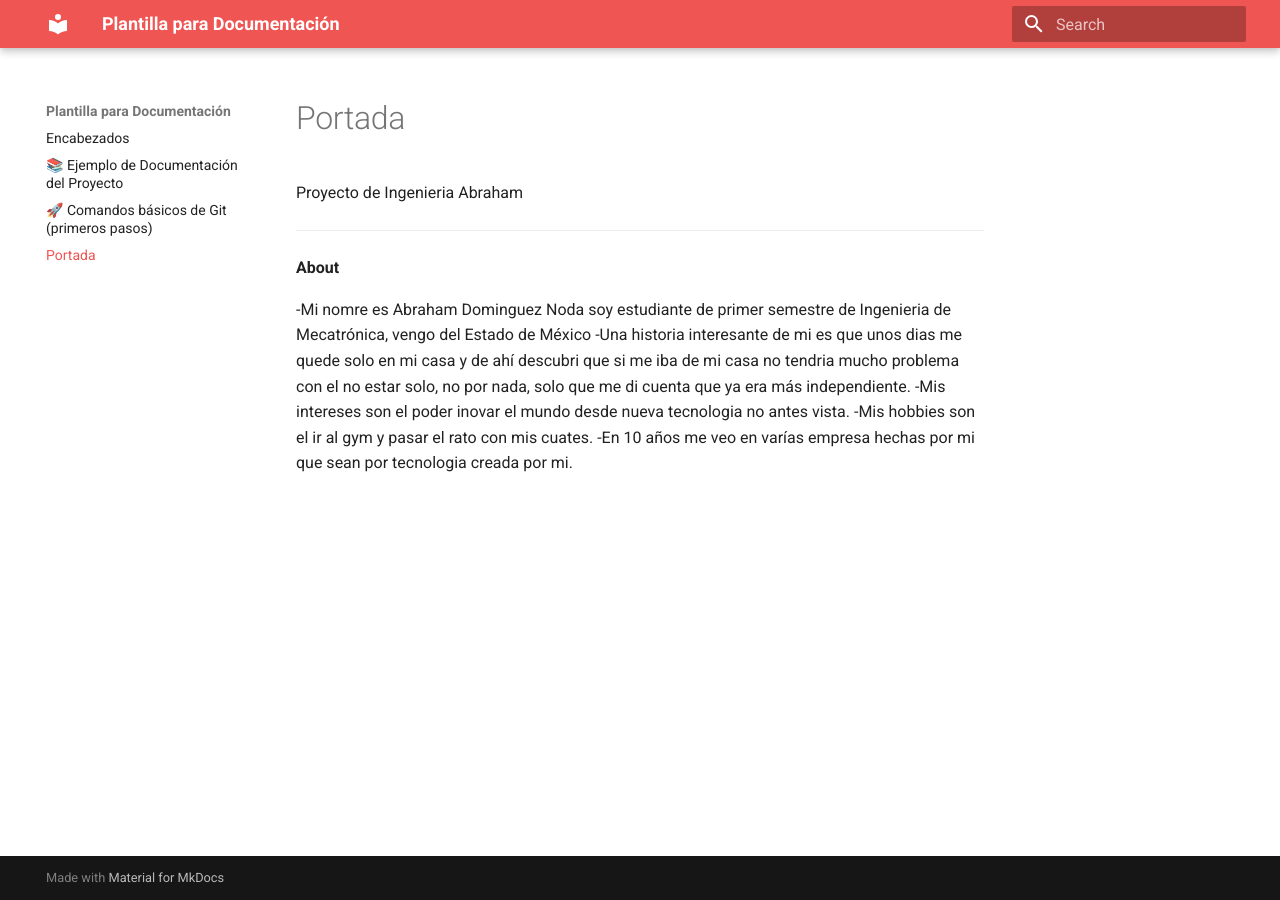
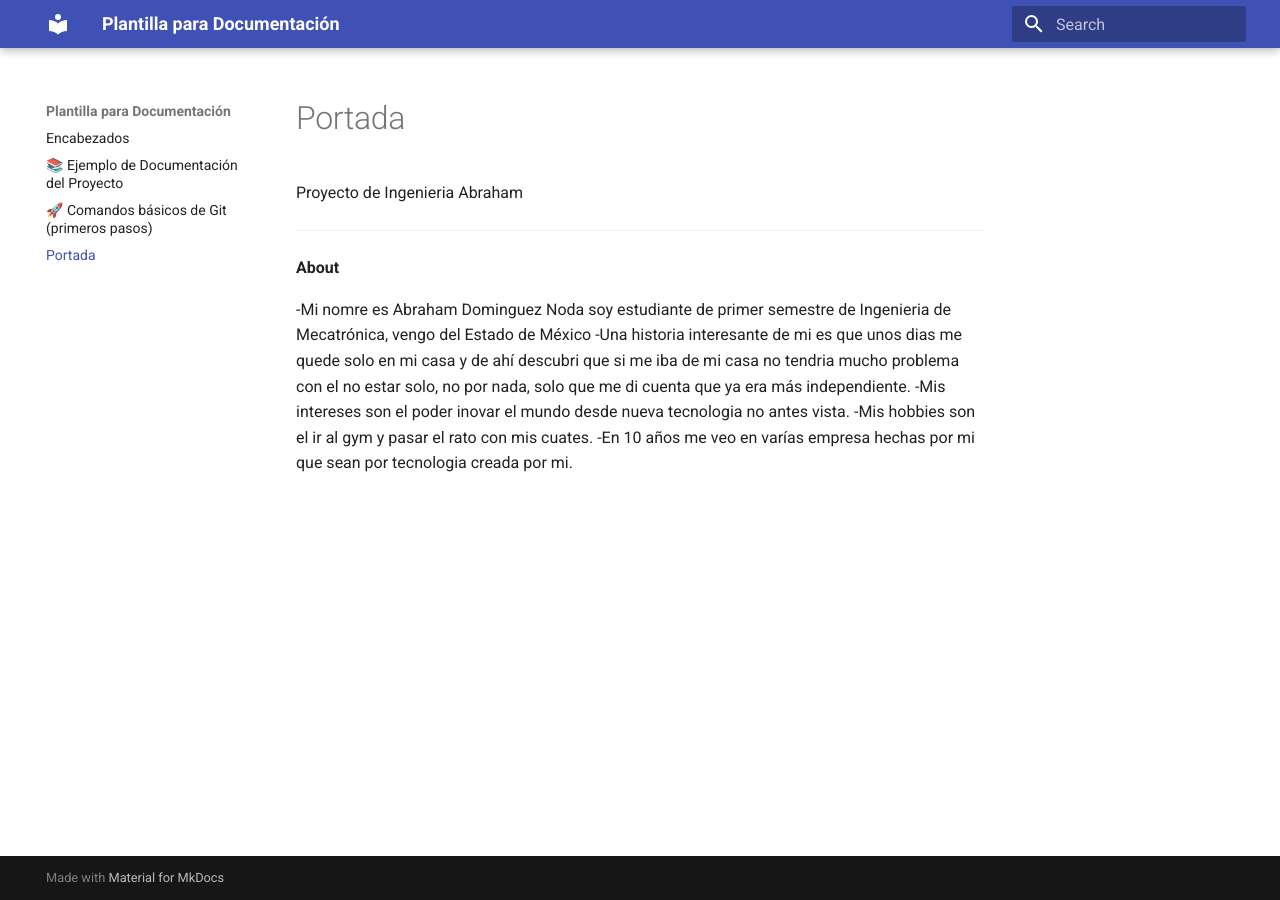
Before and after one commit to AbrahamNoda/Proyecto_de_Ingenieria_Abraham, an MkDocs documentation site: the page built from docs/portada.md, in a window 1280 px wide. Built offline with MkDocs 1.6.1 and Material for MkDocs 9.7.7, drawn with Linux system fonts in a browser that asks for light colours.

Commit message:
Update mkdocs.yml

```diff
--- a/mkdocs.yml
+++ b/mkdocs.yml
@@ -29,7 +29,7 @@ theme:
   highlightjs: true
   palette:
       - scheme: default
-        primary: red
+        primary: marineblue
 
   features:
     - content.code.copy
```
